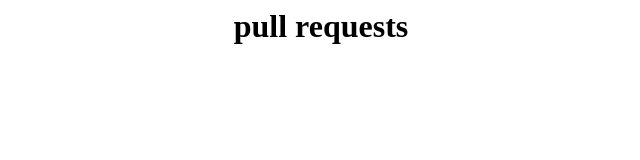
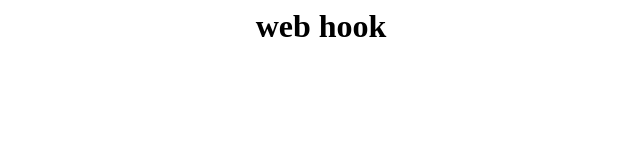
Before and after one commit to hari95kishore/jenkinscreations, a plain HTML site: page index.html in a window 1280 px wide. Shown: the whole page, without its empty margins (319-959 px from the left). Drawn offline with Linux system fonts and the light colour scheme.

Commit message:
update@1422_7jul2016

```diff
--- a/index.html
+++ b/index.html
@@ -1,9 +1,9 @@
 <html>
 <head>
-<title>pull !</title>
+<title>web hook </title>
 </head>
 <body>
-<center><h1> pull requests </h1></center>
+<center><h1> web hook </h1></center>
 
 </body>
 </html>
```
